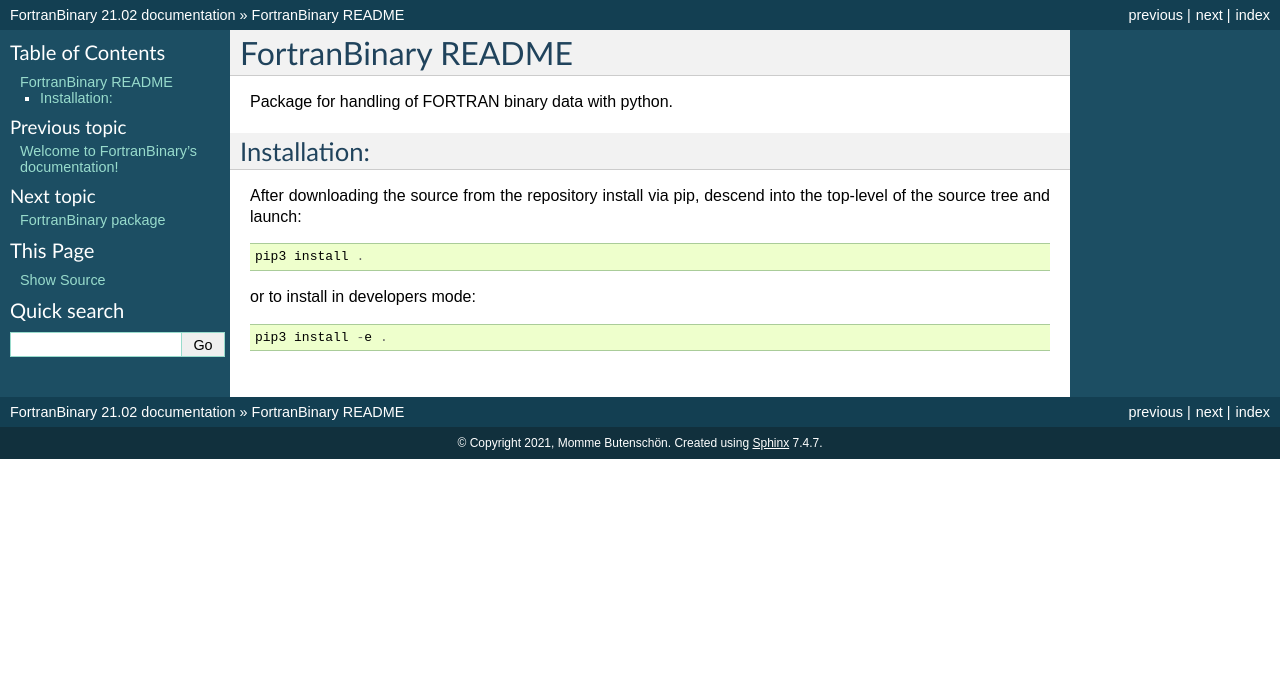
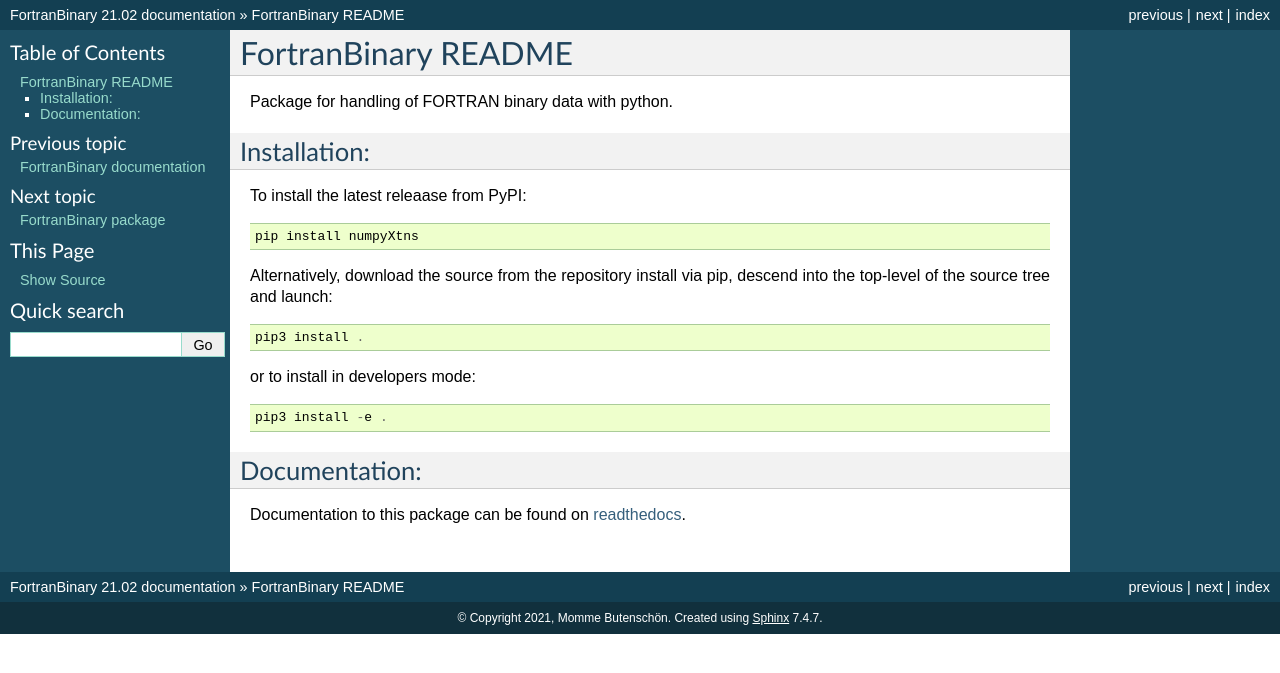
Before and after one commit to mommebutenschoen/FortranBinary, a Sphinx documentation site: the page built from docs/readme.rst, in a window 1280 px wide. Shown: the top 673 px of the page. Built offline with Sphinx 7.4.7, drawn with Linux system fonts in a browser that asks for light colours.

```diff
--- a/README.rst
+++ b/README.rst
@@ -7,7 +7,12 @@ Package for handling of FORTRAN binary data with python.
 Installation:
 -------------
 
-After downloading the source from the repository install via pip, descend
+To install the latest releaase from PyPI::
+
+  pip install numpyXtns
+
+
+Alternatively, download the source from the repository install via pip, descend
 into the top-level of the source tree
 and launch::
 
@@ -16,3 +21,14 @@ and launch::
 or to install in developers mode::
 
   pip3 install -e .
+
+.. _github: https://github.com/mommebutenschoen/FortranBinary
+
+
+Documentation:
+--------------
+
+Documentation to this package can be found on readthedocs_.
+
+
+.. _readthedocs: https://fortranbinary.readthedocs.io/
--- a/docs/index.rst
+++ b/docs/index.rst
@@ -3,8 +3,8 @@
    You can adapt this file completely to your liking, but it should at least
    contain the root `toctree` directive.
 
-Welcome to FortranBinary's documentation!
-=========================================
+FortranBinary documentation
+===========================
 
 Contents:
 
```
